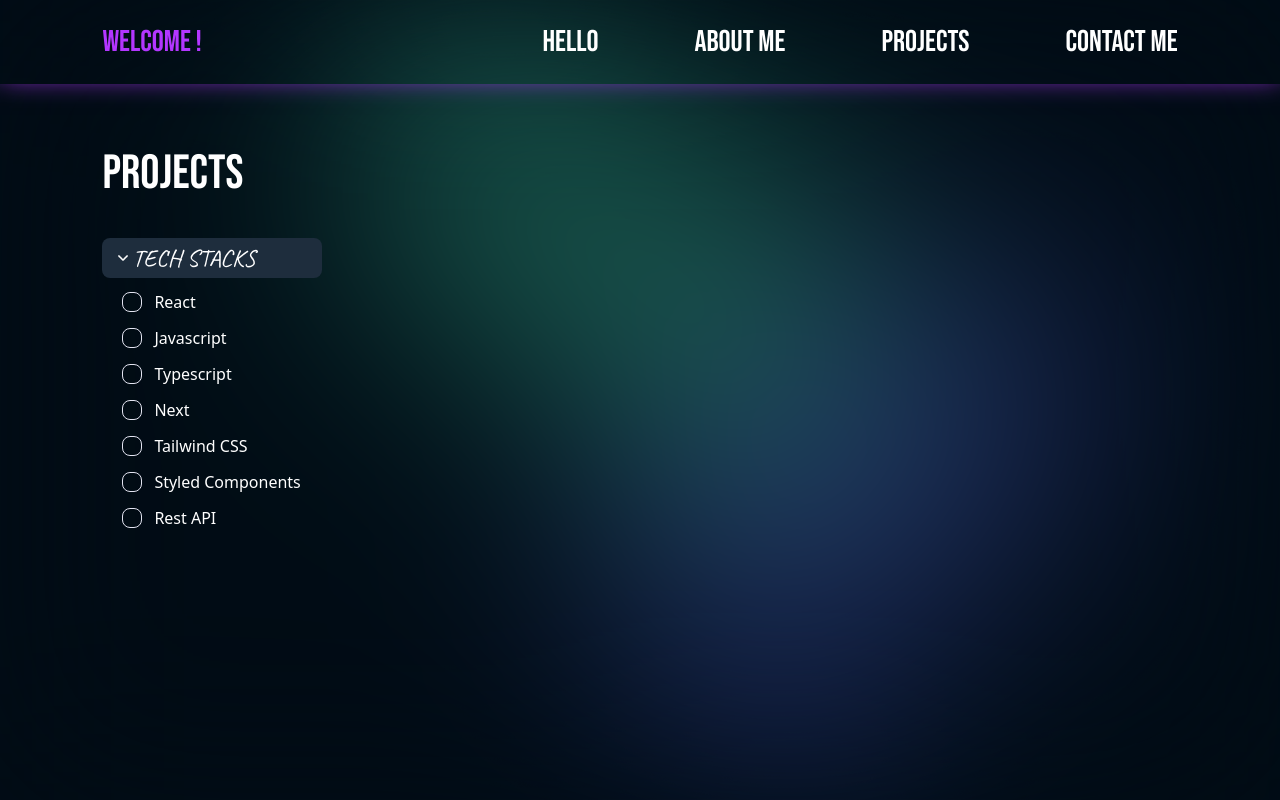
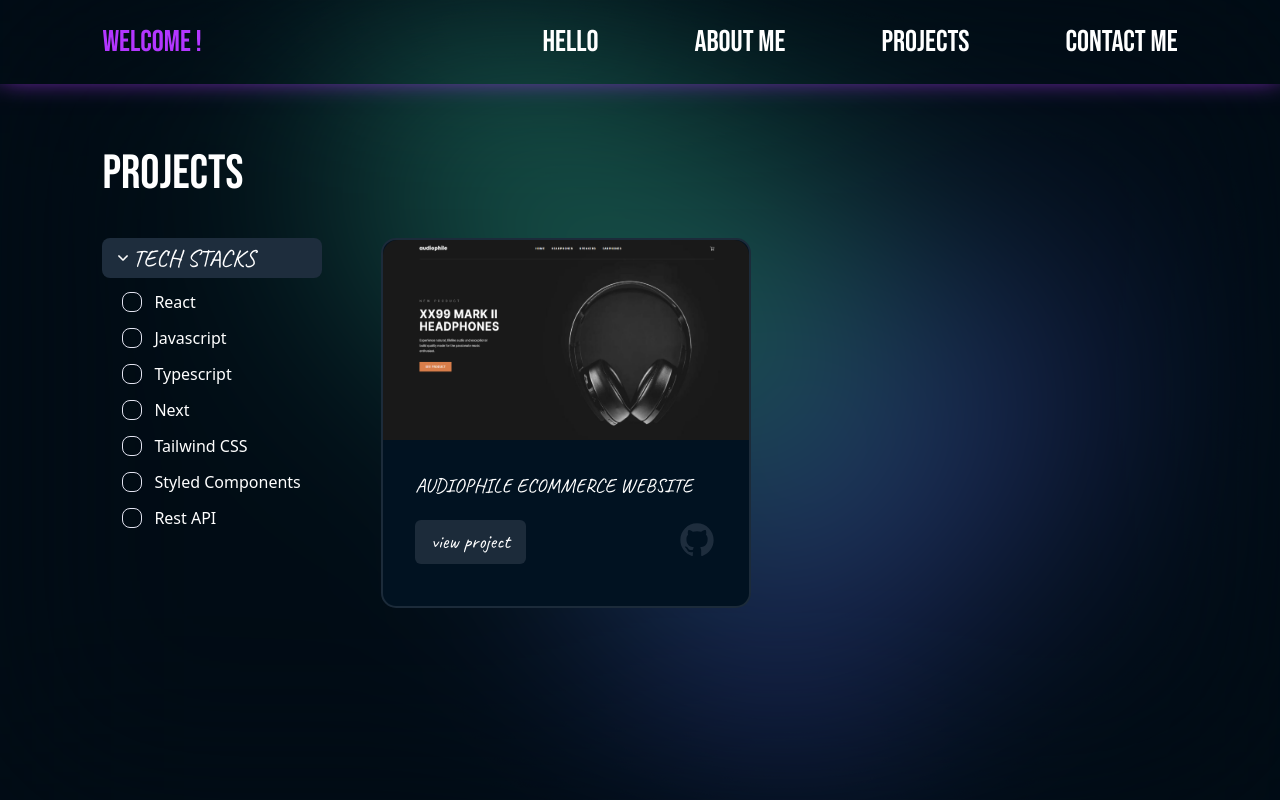
Before and after one commit to Cotne2003/my-portfolio-site, a Next.js app: page /projects in a window 1280 px wide. Built offline with nearby package versions, Linux system fonts and the light colour scheme.

Commit message:
added one project card component

```diff
--- /dev/null
+++ b/components/OneProject/OneProject.tsx
@@ -0,0 +1,43 @@
+"use client";
+
+import React, { useState } from "react";
+import audiophile from "/public/assets/audophine.png";
+import gitLogo from "/public/logos/projectGithub.svg";
+
+const OneProject = () => {
+  const [hover, setHover] = useState(false);
+  return (
+    <div
+      className="w-[370px] h-[370px] border-[2px] border-[#1c2b3a] border-solid rounded-[15px] bg-[#011221] relative"
+      onMouseEnter={() => setHover(true)}
+      onMouseLeave={() => setHover(false)}
+    >
+      <img
+        src={audiophile.src}
+        alt=""
+        className="w-full h-[200px] rounded-t-[15px]"
+      />
+      <div className="p-8 text-xl">
+        <h2 className="Caveat uppercase">audiophile ecommerce website</h2>
+        <div className="flex justify-between items-center">
+          <a href="" target="_blank">
+            <button className="Caveat bg-[#1c2b3a] py-2 px-4 mt-5 rounded-md">
+              view project
+            </button>
+          </a>
+          <a href="" target="_blank">
+            <img src={gitLogo.src} alt="" width={40} className="mt-4" />
+          </a>
+        </div>
+      </div>
+      {hover && (
+        <div className="flex absolute w-full h-[200px] rounded-t-[15px] left-0 top-0 bg-[#00000056] justify-between items-center px-9">
+          <span>as</span>
+          <span>as</span>
+        </div>
+      )}
+    </div>
+  );
+};
+
+export default OneProject;
--- a/components/projects/ProjectsPage.tsx
+++ b/components/projects/ProjectsPage.tsx
@@ -2,6 +2,7 @@
 
 import React, { useState } from "react";
 import arrow from "/public/logos/arrow.png";
+import OneProject from "../OneProject/OneProject";
 
 const ProjectsPage = () => {
   const [tech, setTech] = useState(true);
@@ -56,6 +57,9 @@ const ProjectsPage = () => {
           </div>
         )}
       </section>
+      <section className="mt-[88px]">
+        <OneProject />
+      </section>
     </main>
   );
 };
```
Also changed, not shown: public/assets/audophine.png (added), public/logos/projectGithub.svg (added).
